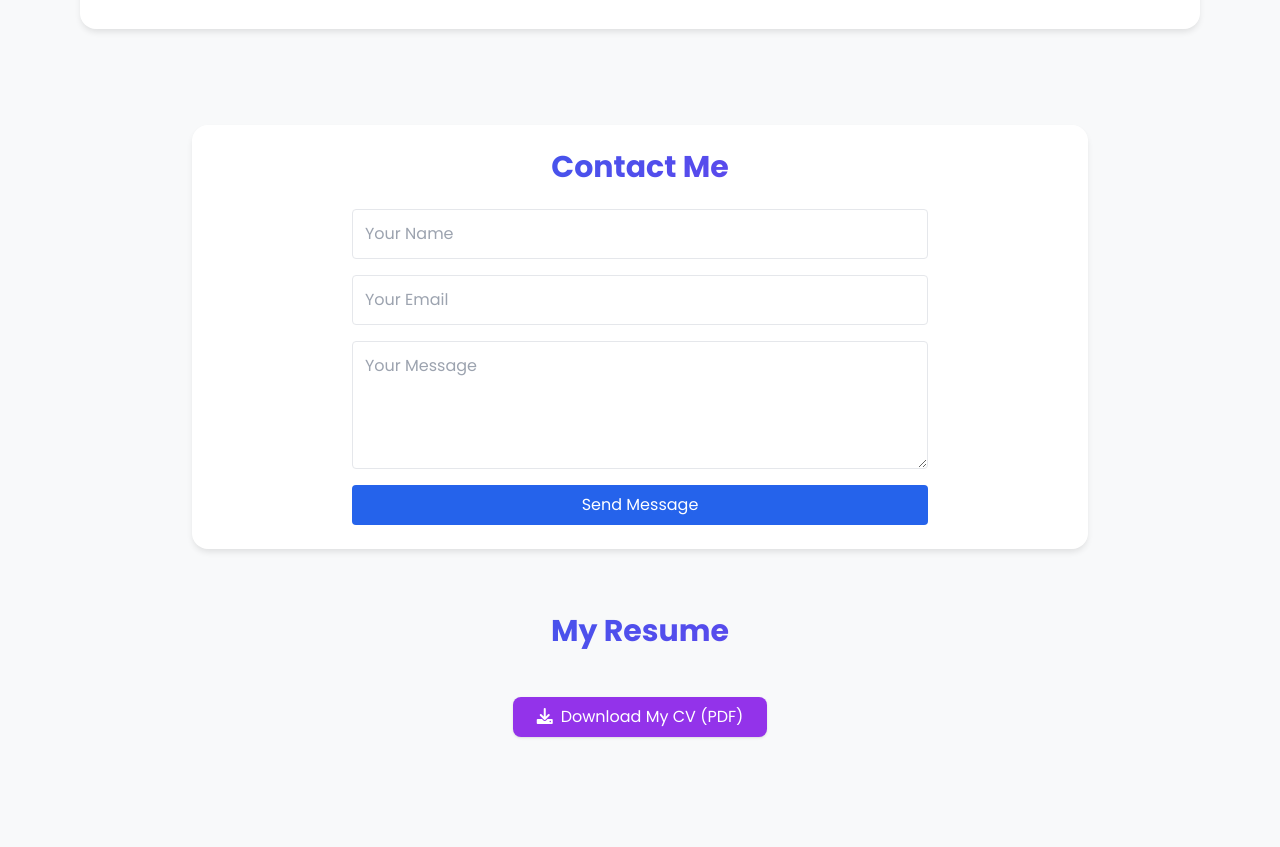
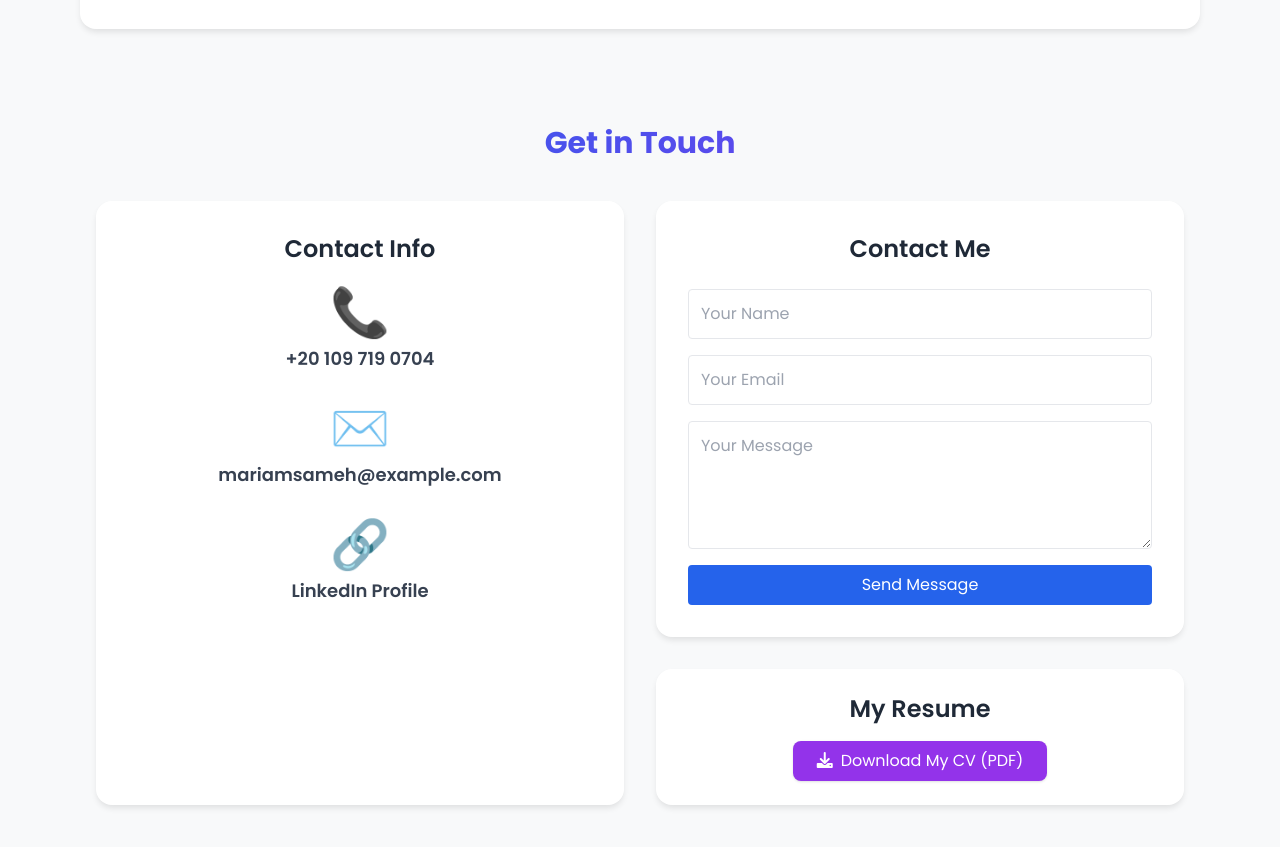
Before and after one commit to Mariam939-oss/mariamsameh.github.io, a plain HTML site: page index.html in a window 1280 px wide. Shown: the part 2160-3007 px from the top of the page. Drawn offline with nearby package versions, Linux system fonts and the light colour scheme.

Commit message:
Update index.html

```diff
--- a/index.html
+++ b/index.html
@@ -326,25 +326,61 @@
 			</div>
 		</section>
 
-		<section class="mb-16 w-full" id="contact">
-			<div class="card p-6 w-full max-w-4xl mx-auto" data-aos="fade-up">
-				<h2 class="text-3xl font-bold mb-6 gradient-text text-center">Contact Me</h2>
+		<section id="contact-sections" class="mb-16 px-4">
+  <h2 class="text-3xl font-bold mb-10 gradient-text text-center" data-aos="fade-up">
+    Get in Touch
+  </h2>
+
+  <div class="grid grid-cols-1 md:grid-cols-2 gap-8 max-w-6xl mx-auto">
+
+    <!-- Contact Info -->
+    <div class="card p-8" data-aos="fade-up" data-aos-delay="100">
+      <h3 class="text-2xl font-semibold mb-6 text-center text-gray-800 dark:text-gray-200">Contact Info</h3>
+      <div class="flex flex-col items-center gap-8 text-gray-700 dark:text-gray-300 text-center">
+        <a href="tel:+201097190704" class="hover:text-purple-600 transition text-lg font-semibold">
+          <div class="text-5xl mb-2">📞</div>
+          <div>+20 109 719 0704</div>
+        </a>
+        <a href="mailto:mariamsameh@example.com" class="hover:text-purple-600 transition text-lg font-semibold">
+          <div class="text-5xl mb-2">✉️</div>
+          <div>mariamsameh@example.com</div>
+        </a>
+        <a href="https://www.linkedin.com/in/mariam-sameh-82789830a" target="_blank" class="hover:text-purple-600 transition text-lg font-semibold">
+          <div class="text-5xl mb-2">🔗</div>
+          <div>LinkedIn Profile</div>
+        </a>
+      </div>
+    </div>
+
+    <!-- Contact Form + CV -->
+    <div class="flex flex-col gap-8">
+
+      <!-- Contact Form -->
+      <div class="card p-8 flex-1" data-aos="fade-up" data-aos-delay="200">
+        <h3 class="text-2xl font-semibold mb-6 text-center text-gray-800 dark:text-gray-200">Contact Me</h3>
         <form class="grid gap-4 max-w-xl mx-auto">
           <input class="p-3 border rounded w-full focus:border-purple-600 focus:ring-purple-600 focus:outline-none" placeholder="Your Name" type="text"/>
           <input class="p-3 border rounded w-full focus:border-purple-600 focus:ring-purple-600 focus:outline-none" placeholder="Your Email" type="email"/>
           <textarea class="p-3 border rounded w-full h-32 focus:border-purple-600 focus:ring-purple-600 focus:outline-none" placeholder="Your Message"></textarea>
-					<button class="bg-blue-600 text-white px-6 py-2 rounded hover:bg-blue-700 transition-all w-full" type="submit">Send Message</button>
+          <button class="bg-blue-600 text-white px-6 py-2 rounded hover:bg-blue-700 transition-all w-full" type="submit">
+            Send Message
+          </button>
         </form>
       </div>
-		</section>
 
-		<section class="mb-16 text-center" data-aos="fade-up" id="cv-download">
-			<h2 class="text-3xl font-bold mb-6 gradient-text">My Resume</h2>
-			<a class="bg-purple-600 text-white px-6 py-2 rounded-lg shadow hover:bg-purple-700 transition-all mt-6 inline-block" href="https://flowcv.com/resume/w167j4apfl0t" target="_blank" rel="noopener noreferrer">
+      <!-- CV Download -->
+      <div class="card p-6 text-center" data-aos="fade-up" data-aos-delay="300">
+        <h3 class="text-2xl font-semibold mb-4 text-gray-800 dark:text-gray-200">My Resume</h3>
+        <a class="bg-purple-600 text-white px-6 py-2 rounded-lg shadow hover:bg-purple-700 transition-all inline-block" href="https://flowcv.com/resume/w167j4apfl0t" target="_blank" rel="noopener noreferrer">
           <i class="fas fa-download mr-2"></i>Download My CV (PDF)
         </a>
+      </div>
+
+    </div>
+  </div>
 </section>
 	</main>
+
 
 	<div class="scroll-to-top" id="scrollToTop">
 		<i class="fas fa-arrow-up"></i>
```
Lines whose indentation alone changed are shown as unchanged.
